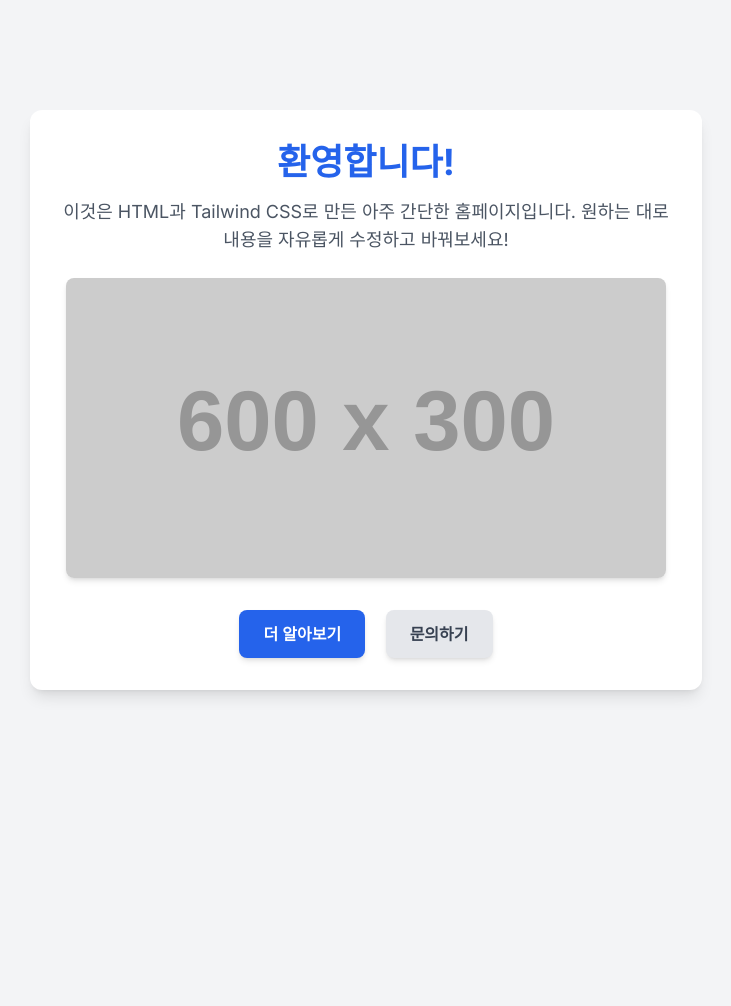
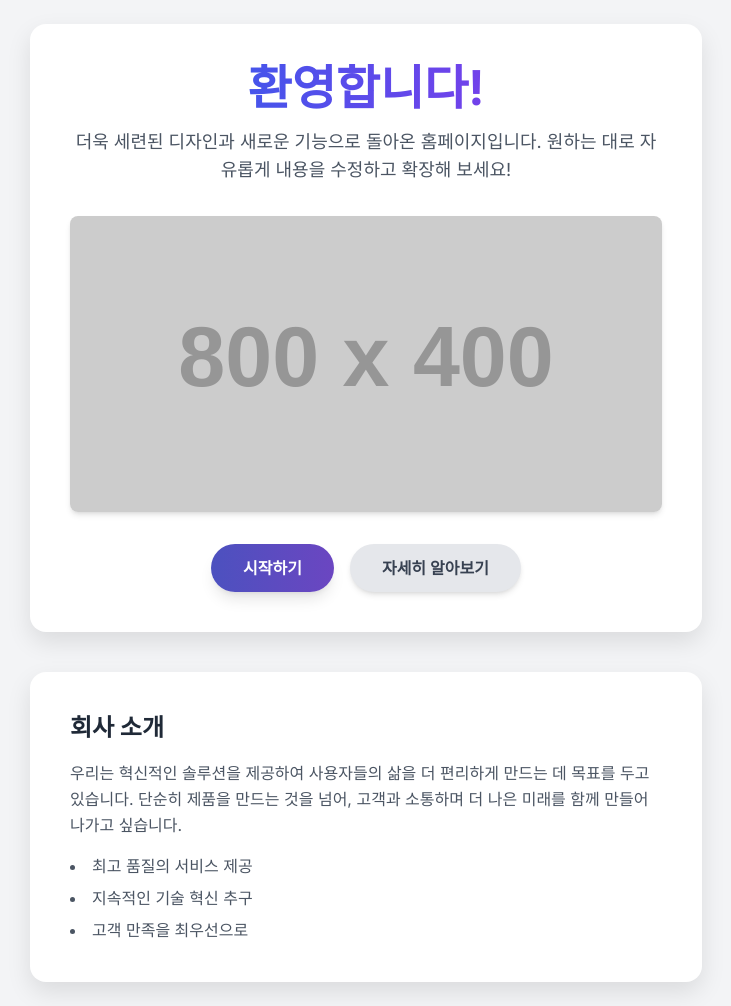
Before and after one commit to ai-edu-pro/ClassHtml, a plain HTML site: page index.html in a window 1280 px wide. Shown: the whole page, without its empty margins (274-1005 px from the left). Before the commit the page ends 800 px from the top, so only its background shows below. Drawn offline with nearby package versions, Linux system fonts and the light colour scheme; placeholder pictures from the web are drawn by us.

Commit message:
Update index.html

```diff
--- a/index.html
+++ b/index.html
@@ -4,54 +4,78 @@
     <meta charset="UTF-8">
     <meta name="viewport" content="width=device-width, initial-scale=1.0">
     <title>나의 첫 홈페이지</title>
-    <!-- 구글 폰트 Inter 불러오기 -->
+    <!-- Google Fonts -->
     <link href="https://fonts.googleapis.com/css2?family=Inter:wght@400;600;700&display=swap" rel="stylesheet">
-    <!-- Tailwind CSS CDN 불러오기 -->
+    <!-- Tailwind CSS -->
     <script src="https://cdn.tailwindcss.com"></script>
     <style>
         body {
             font-family: 'Inter', sans-serif;
         }
+        .btn-gradient {
+            background-image: linear-gradient(to right, #4c51bf, #6b46c1);
+            transition: all 0.3s ease-in-out;
+        }
+        .btn-gradient:hover {
+            transform: translateY(-2px);
+            box-shadow: 0 4px 15px rgba(0, 0, 0, 0.2);
+        }
+        .section-card {
+            background-color: white;
+            padding: 2.5rem;
+            border-radius: 1rem;
+            box-shadow: 0 10px 25px rgba(0, 0, 0, 0.1);
+        }
+        .section-card-hover:hover {
+            transform: translateY(-5px);
+            transition: transform 0.3s ease-in-out;
+        }
     </style>
 </head>
 <body class="bg-gray-100 text-gray-800 flex flex-col items-center justify-center min-h-screen p-6">
 
-    <!-- 메인 컨테이너 -->
-    <div class="bg-white rounded-xl shadow-lg p-8 w-full max-w-2xl text-center">
-        <!-- 제목 -->
-        <h1 class="text-4xl font-bold text-blue-600 mb-4">환영합니다!</h1>
-
-        <!-- 소개 문구 -->
-        <p class="text-lg text-gray-600 mb-6">
-            이것은 HTML과 Tailwind CSS로 만든 아주 간단한 홈페이지입니다.
-            원하는 대로 내용을 자유롭게 수정하고 바꿔보세요!
+    <!-- Hero Section -->
+    <div class="section-card section-card-hover w-full max-w-2xl text-center mb-10">
+        <h1 class="text-4xl sm:text-5xl font-extrabold text-transparent bg-clip-text bg-gradient-to-r from-blue-600 to-purple-600 mb-4">환영합니다!</h1>
+        <p class="text-lg text-gray-600 mb-8">
+            더욱 세련된 디자인과 새로운 기능으로 돌아온 홈페이지입니다.
+            원하는 대로 자유롭게 내용을 수정하고 확장해 보세요!
         </p>
-
-        <!-- 이미지 섹션 -->
-        <div class="mb-8">
-            <img
-                src="https://placehold.co/600x300/e2e8f0/64748b?text=Sample+Image"
-                alt="샘플 이미지"
-                class="rounded-lg shadow-md mx-auto"
-            >
-        </div>
-
-        <!-- 버튼/링크 섹션 -->
-        <div class="space-x-4">
+        <img
+            src="https://placehold.co/800x400/e0e7ff/3730a3?text=Updated+Homepage"
+            alt="업데이트된 홈페이지 샘플 이미지"
+            class="rounded-lg shadow-md mx-auto mb-8 w-full h-auto"
+        >
+        <!-- Updated Buttons Section -->
+        <div class="flex flex-col sm:flex-row justify-center space-y-4 sm:space-y-0 sm:space-x-4">
             <a
                 href="#"
-                class="inline-block bg-blue-600 text-white font-semibold py-3 px-6 rounded-lg shadow-md hover:bg-blue-700 transition-colors"
+                class="btn-gradient text-white font-semibold py-3 px-8 rounded-full shadow-lg hover:shadow-xl transform hover:-translate-y-1 transition-all"
             >
-                더 알아보기
+                시작하기
             </a>
             <a
                 href="#"
-                class="inline-block bg-gray-200 text-gray-700 font-semibold py-3 px-6 rounded-lg shadow-md hover:bg-gray-300 transition-colors"
+                class="bg-gray-200 text-gray-700 font-semibold py-3 px-8 rounded-full shadow-md hover:bg-gray-300 transition-colors"
             >
-                문의하기
+                자세히 알아보기
             </a>
         </div>
     </div>
 
+    <!-- About Section -->
+    <div class="section-card section-card-hover w-full max-w-2xl text-left">
+        <h2 class="text-2xl font-bold text-gray-800 mb-4">회사 소개</h2>
+        <p class="text-gray-600 leading-relaxed mb-4">
+            우리는 혁신적인 솔루션을 제공하여 사용자들의 삶을 더 편리하게 만드는 데 목표를 두고 있습니다.
+            단순히 제품을 만드는 것을 넘어, 고객과 소통하며 더 나은 미래를 함께 만들어 나가고 싶습니다.
+        </p>
+        <ul class="list-disc list-inside text-gray-600 space-y-2">
+            <li>최고 품질의 서비스 제공</li>
+            <li>지속적인 기술 혁신 추구</li>
+            <li>고객 만족을 최우선으로</li>
+        </ul>
+    </div>
+
 </body>
 </html>
```
